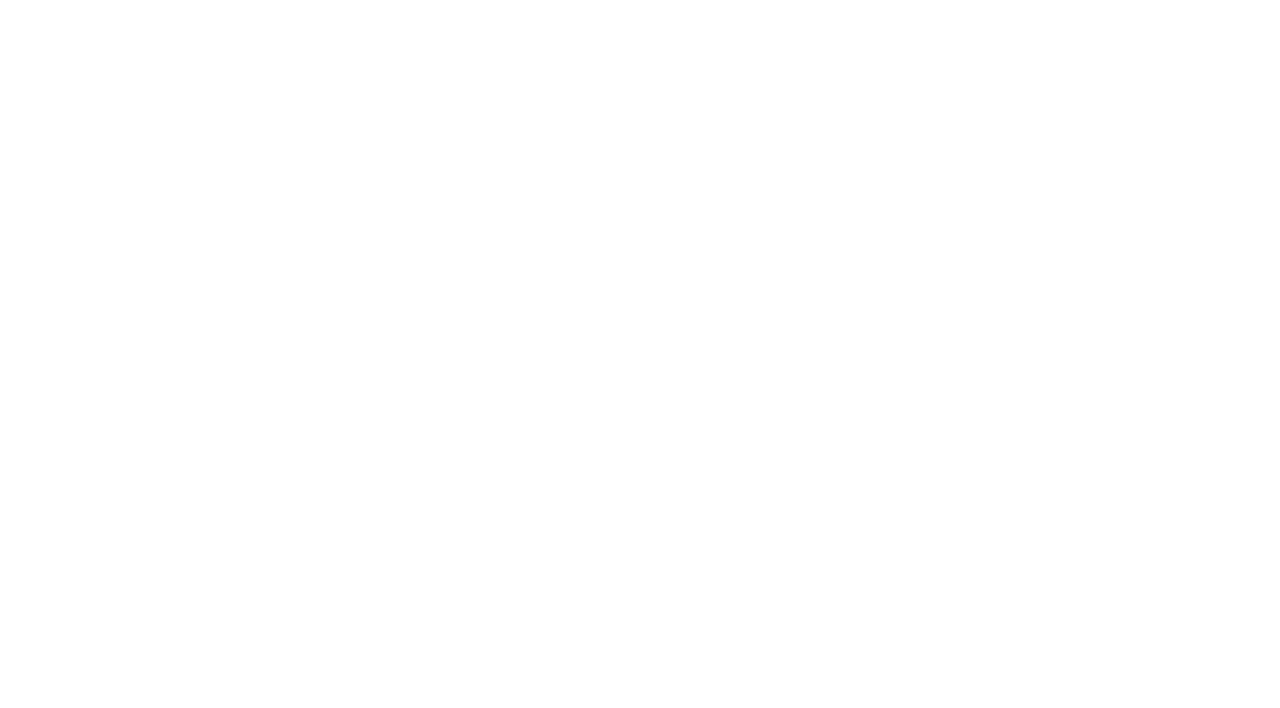
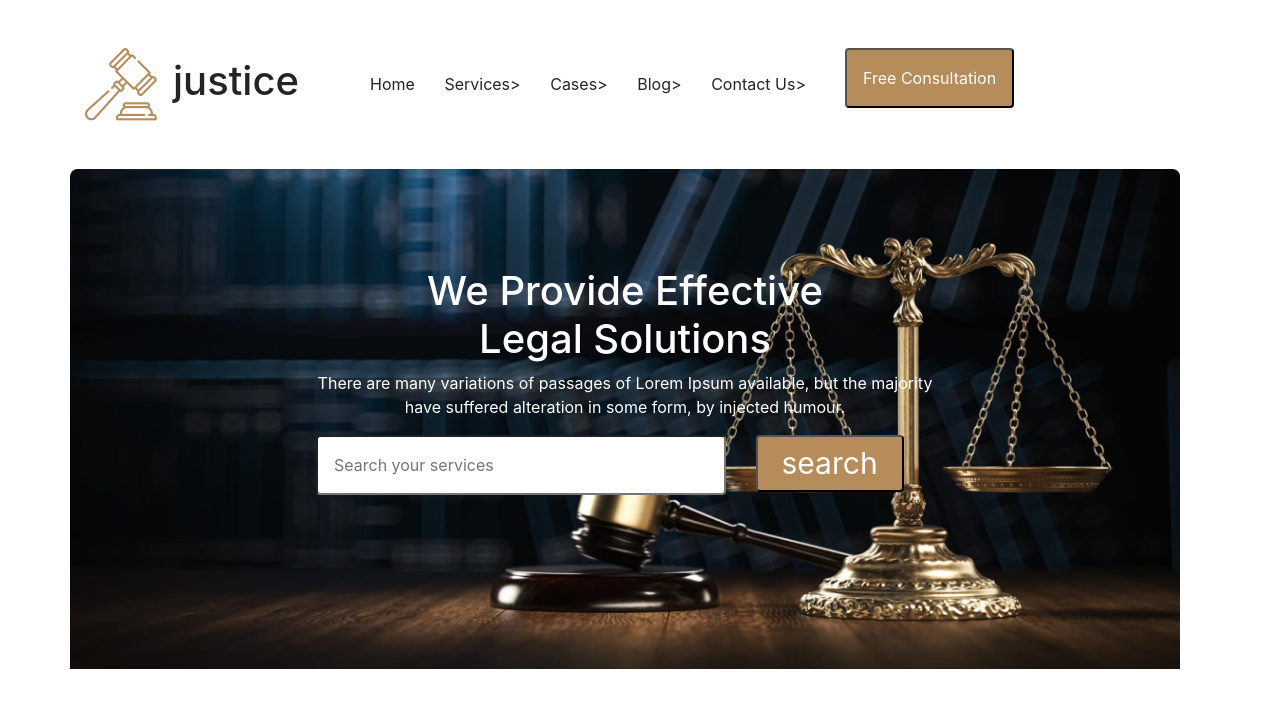
Before and after one commit to nakib1948/Legal-solution, a plain HTML site: page index.html in a window 1280 px wide. Drawn offline with nearby package versions, Linux system fonts and the light colour scheme.

Commit message:
first section commit

```diff
--- /dev/null
+++ b/index.css
@@ -0,0 +1,7 @@
+/* first section */
+.first-section-background{
+    background-image: url('./images/banner.png');
+    background-size: cover;
+    width: 100%;
+    height: 500px;
+}
--- a/index.html
+++ b/index.html
@@ -5,8 +5,53 @@
     <meta http-equiv="X-UA-Compatible" content="IE=edge">
     <meta name="viewport" content="width=device-width, initial-scale=1.0">
     <title>Document</title>
+    <link rel="stylesheet" href="https://cdn.jsdelivr.net/npm/bootstrap@4.0.0/dist/css/bootstrap.min.css" integrity="sha384-Gn5384xqQ1aoWXA+058RXPxPg6fy4IWvTNh0E263XmFcJlSAwiGgFAW/dAiS6JXm" crossorigin="anonymous">
+    <link rel="stylesheet" href="index.css">
 </head>
 <body>
+       <!-- First section -->
+        <header class="container m-auto">
+           <div class="row mt-5">
+                <div class="col-md-3 col-sm-10 d-flex align-items-center">
+                    <img src="./images/business.png" alt="">
+                    <h1 class="pl-3">justice</h1>
+                </div>
+                <div class="col-md-5 col-sm-12 d-flex justify-content-between pt-4 pr-2">
+                    <p class="pr-3" >Home</p>
+                    <p class="pr-3">Services></p>
+                    <p class="pr-3">Cases></p>
+                    <p class="pr-3">Blog></p>
+                    <p class="pr-3">Contact Us></p>
+                </div>
+                <div class="col-md-4 col-sm-6">
+                    <button class="p-3 text-white rounded" style="background-color: #B68C5A">Free Consultation</button>
+                </div>
+           </div>
 
+
+           <div class="  row justify-content-center mt-5 first-section-background " >
+                <div class="col pt-5" style="margin-top: 50px;">
+                    <h1 class="text-center text-white">We Provide Effective <br> Legal Solutions</h1>
+                    <p class="text-center text-white">There are many variations of passages of Lorem Ipsum available, but the majority <br> have suffered alteration in some form, by injected humour.</p>
+                    <div class="row" style="margin-left: 20%;" >
+                        <div class="col-md-6 col-sm-12">
+                            <input class="p-3 w-100  rounded" type="text" placeholder="Search your services">
+                        </div>
+                        <div class="col-md-6 col-sm-12">
+                            <button  class="px-4 py-1 text-white rounded " style="background-color: #B68C5A;font-size:30px">search</button>
+                        </div>
+                    </div>
+
+
+                </div>
+
+           </div>
+        </header>
+        <main>
+
+        </main>
+        <footer>
+
+        </footer>
 </body>
 </html>
```
